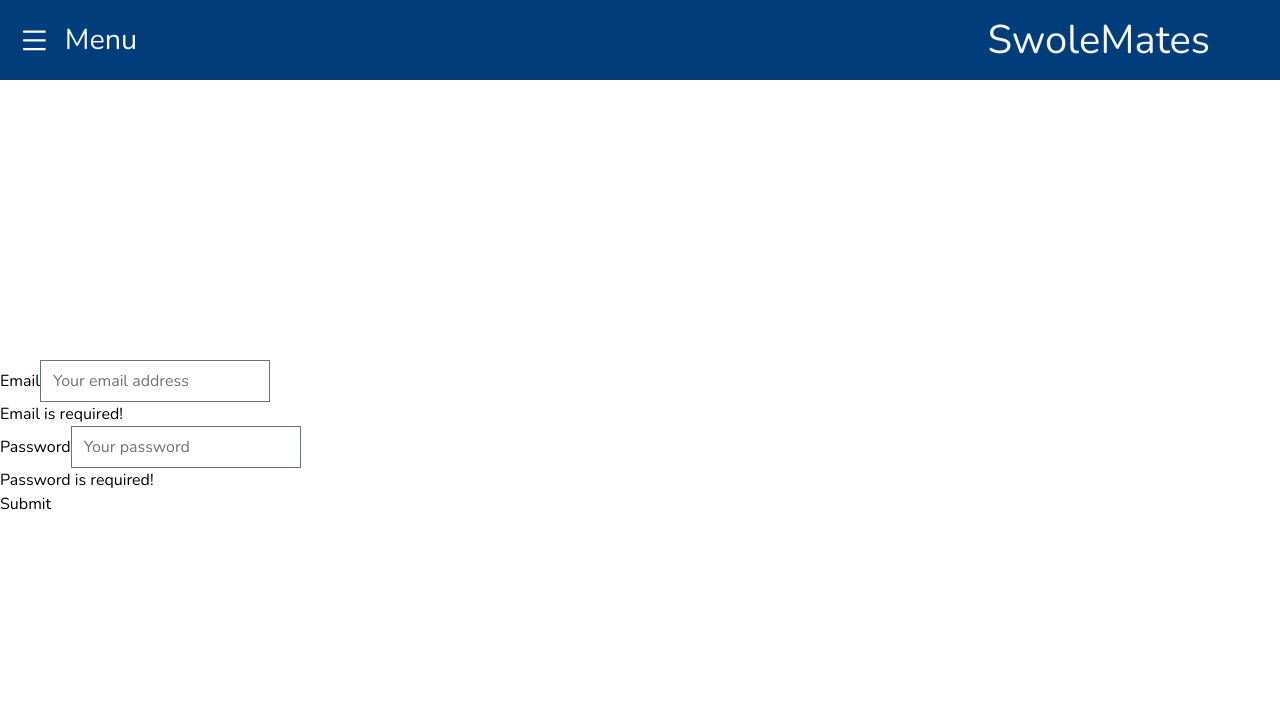
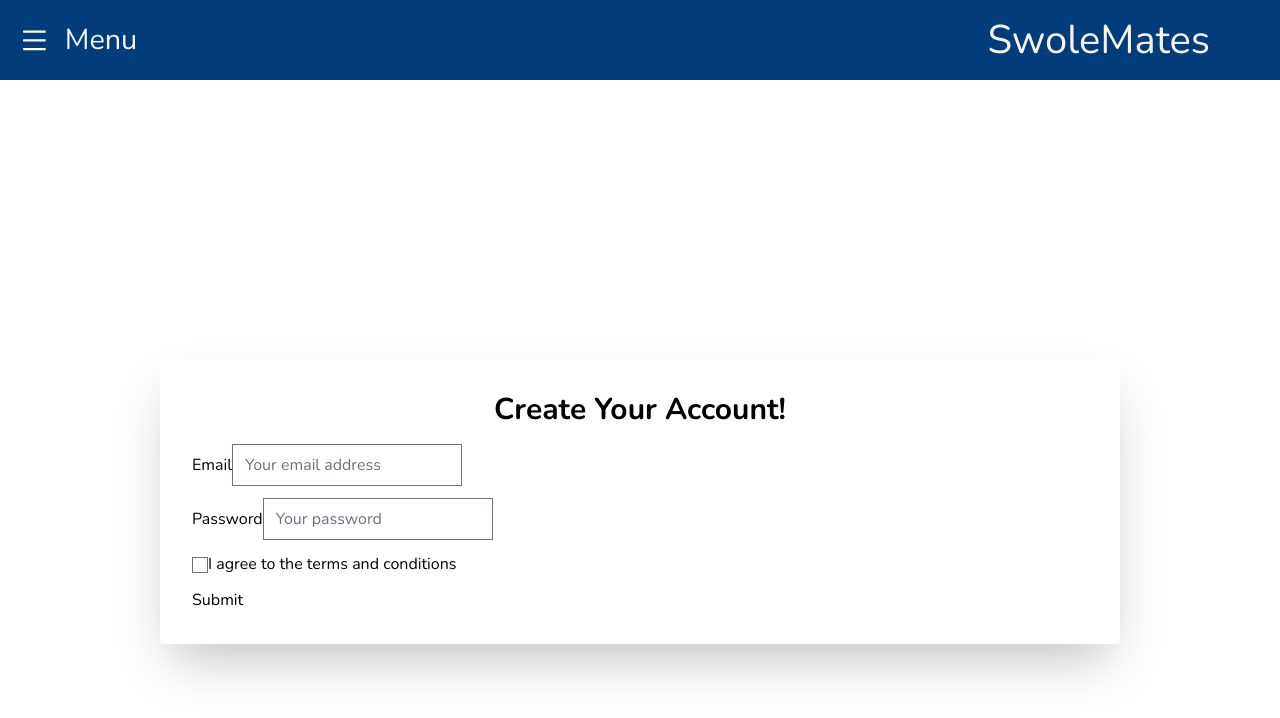
Before and after one commit to jonteal/SwoleMates, a React (Create React App) app in the folder client/: page /signup in a window 1280 px wide. Shown: the top 718 px of the page. Built offline with nearby package versions, Linux system fonts and the light colour scheme.

Commit message:
signup form converted to tailwind

```diff
--- a/client/src/components/SignupForm/SignupForm.js
+++ b/client/src/components/SignupForm/SignupForm.js
@@ -1,6 +1,5 @@
 import React, { useState, useEffect } from "react";
 import "./SignupForm.css";
-import { Form, Button, Alert } from "react-bootstrap";
 import { useMutation } from "@apollo/client";
 import { ADD_USER } from "../../utils/mutations";
 import Auth from "../../utils/auth";
@@ -53,37 +52,41 @@ const SignupForm = () => {
 
   return (
     <>
-      <Form noValidate validated={validated} onSubmit={handleFormSubmit}>
+      <div className="min-h-screen flex justify-center items-start">
+        <div className="bg-white p-8 rounded shadow-2xl w-3/4">
+          <h2 className="text-3xl font-bold mb-4 text-center">Create Your Account!</h2>
+          <form className="space-y-3" noValidate validated={validated} onSubmit={handleFormSubmit}>
             {/* show alert if server response is bad */}
-        <Alert
+            {/* <alert
               dismissible
               onClose={() => setShowAlert(false)}
               show={showAlert}
               variant="danger"
             >
               Something went wrong with your signup!
-        </Alert>
+            </alert> */}
 
             {/* Email */}
-        <Form.Group>
-          <Form.Label htmlFor="email">Email</Form.Label>
-          <Form.Control
+            <form>
+              <label htmlFor="email">Email</label>
+              <input
                 type="email"
                 placeholder="Your email address"
                 name="email"
                 onChange={handleInputChange}
                 value={userFormData.email}
                 required
+                className="border-radius-5px"
               />
-          <Form.Control.Feedback type="invalid">
+              {/* <div type="invalid">
                 Email is required!
-          </Form.Control.Feedback>
-        </Form.Group>
+              </div> */}
+            </form>
 
             {/* Password */}
-        <Form.Group>
-          <Form.Label htmlFor="password">Password</Form.Label>
-          <Form.Control
+            <form>
+              <label htmlFor="password">Password</label>
+              <input
                 type="password"
                 placeholder="Your password"
                 name="password"
@@ -91,20 +94,27 @@ const SignupForm = () => {
                 value={userFormData.password}
                 required
               />
-          <Form.Control.Feedback type="invalid">
+              {/* <alert type="invalid">
                 Password is required!
-          </Form.Control.Feedback>
-        </Form.Group>
+              </alert> */}
+            </form>
+
+            <div>
+              <input type="checkbox" id="agree"/>
+              <label className="text-small" for="agree">I agree to the terms and conditions</label>
+            </div>
 
             {/* Submit Button */}
-        <Button
+            <button
               disabled={!(userFormData.email && userFormData.password)}
               type="submit"
               variant="success"
             >
               Submit
-        </Button>
-      </Form>
+            </button>
+          </form>
+        </div>
+      </div>
     </>
   );
 };
```
Also changed, not shown: 1 other file (tests, documents, lock files or other folders). Lines whose indentation alone changed are shown as unchanged.
